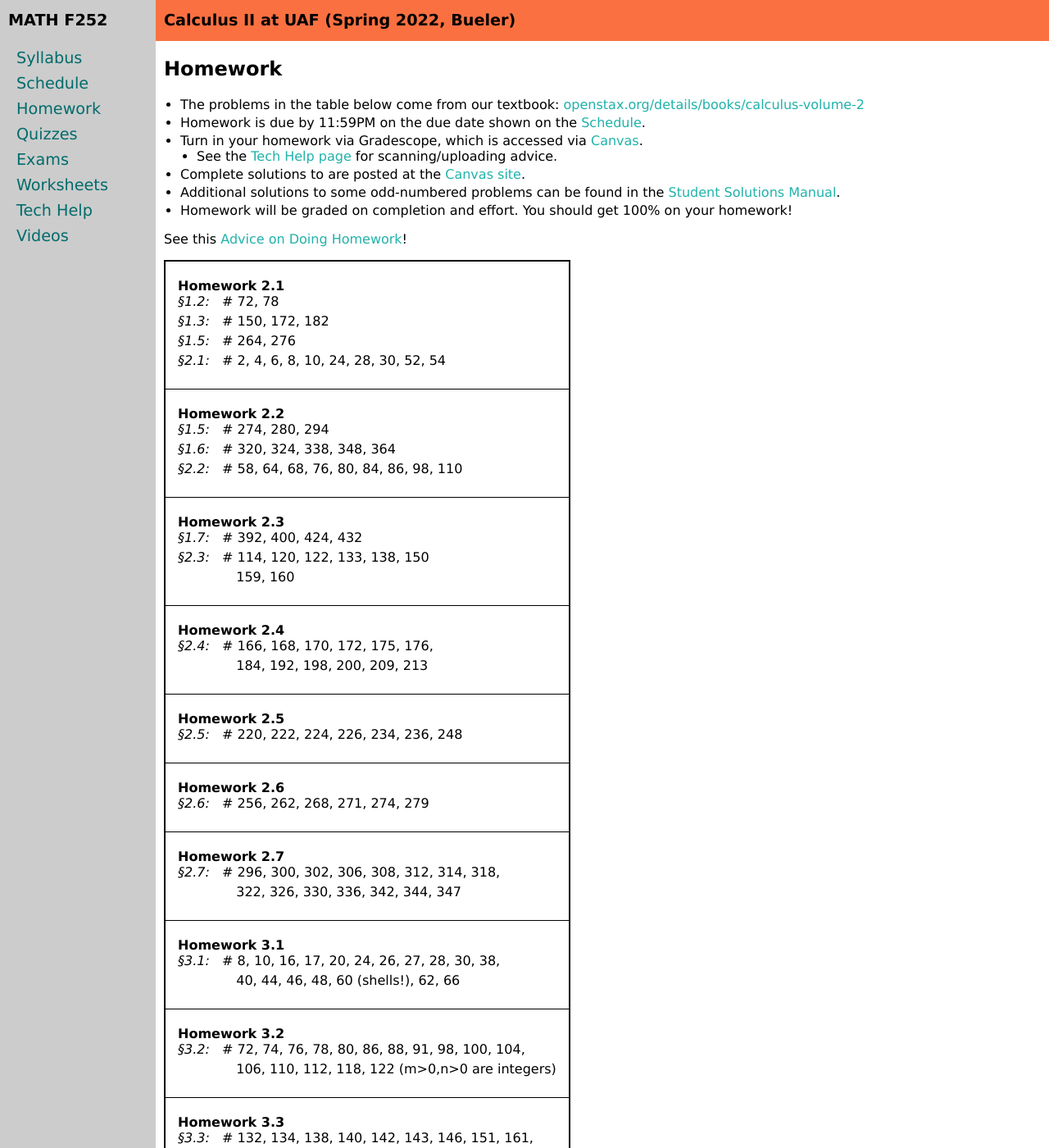
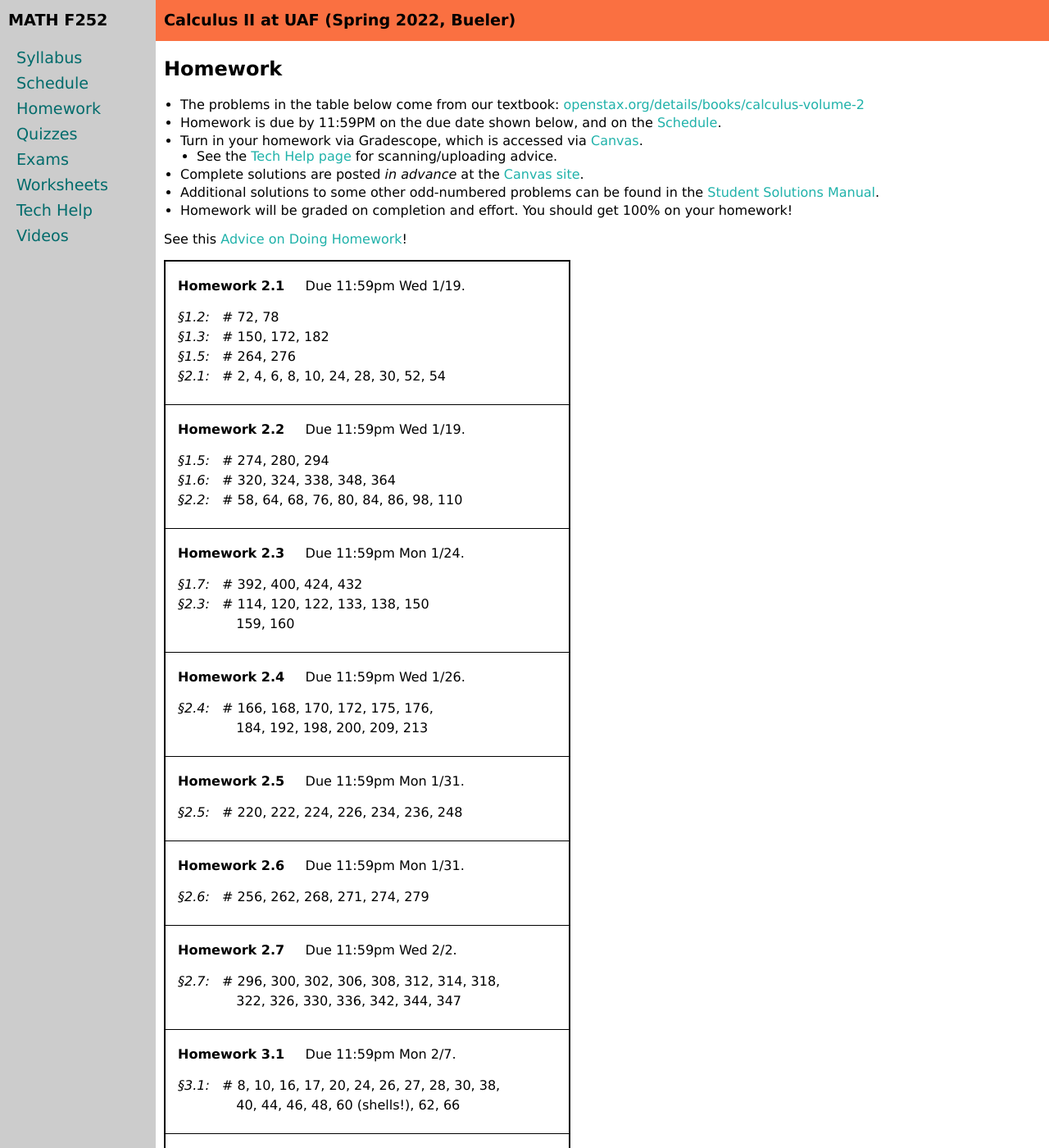
Before and after one commit to uaf-math/calc2, a Jekyll site: the page built from homework.md, in a window 1280 px wide and 1400 px high. Shown: the whole window at 82% size. Built offline with Jekyll 4.4.1, drawn with Linux system fonts in a browser that asks for light colours; some of the changed text lies outside the part shown.

Commit message:
Show due date for homework in homework list.

```diff
--- a/_data/homework.yml
+++ b/_data/homework.yml
@@ -2,6 +2,7 @@ semester: Spring 2022
 home: assets/homework
 homework:
 - name: Homework 2.1
+  due: 11:59pm Wed 1/19
   sections:
   - section: 1.2
     problems: 72, 78
@@ -12,6 +13,7 @@ homework:
   - section: 2.1
     problems: 2, 4, 6, 8, 10, 24, 28, 30, 52, 54
 - name: Homework 2.2
+  due: 11:59pm Wed 1/19
   sections:
   - section: 1.5
     problems: 274, 280, 294
@@ -20,6 +22,7 @@ homework:
   - section: 2.2
     problems: 58, 64, 68, 76, 80, 84, 86, 98, 110
 - name: Homework 2.3
+  due: 11:59pm Mon 1/24
   sections:
   - section: 1.7
     problems: 392, 400, 424, 432
@@ -27,58 +30,70 @@ homework:
     problems: 114, 120, 122, 133, 138, 150
     cont: 159, 160
 - name: Homework 2.4
+  due: 11:59pm Wed 1/26
   sections:
   - section: 2.4
     problems: 166, 168, 170, 172, 175, 176,
     cont: 184, 192, 198, 200, 209, 213
 - name: Homework 2.5
+  due: 11:59pm Mon 1/31
   sections:
   - section: 2.5
     problems: 220, 222, 224, 226, 234, 236, 248
 - name: Homework 2.6
+  due: 11:59pm Mon 1/31
   sections:
   - section: 2.6
     problems: 256, 262, 268, 271, 274, 279
 - name: Homework 2.7
+  due: 11:59pm Wed 2/2
   sections:
   - section: 2.7
     problems: 296, 300, 302, 306, 308, 312, 314, 318,
     cont: 322, 326, 330, 336, 342, 344, 347
 - name: Homework 3.1
+  due: 11:59pm Mon 2/7
   sections:
   - section: 3.1
     problems: 8, 10, 16, 17, 20, 24, 26, 27, 28, 30, 38,
     cont: 40, 44, 46, 48, 60 (shells!), 62, 66
 - name: Homework 3.2
+  due: 11:59pm Wed 2/9
   sections:
   - section: 3.2
     problems: 72, 74, 76, 78, 80, 86, 88, 91, 98, 100, 104,
     cont: 106, 110, 112, 118, 122 (m>0,n>0 are integers)
 - name: Homework 3.3
+  due: 11:59pm Mon 2/14
   sections:
   - section: 3.3
     problems: 132, 134, 138, 140, 142, 143, 146, 151, 161,
     cont: 162, 166, 169, 170, 172, 175
 - name: Homework 3.4
+  due: 11:59pm Mon 2/14
   sections:
   - section: 3.4
     problems: 182, 184, 186, 187, 192, 196, 200, 203, 207,
     cont: 211, 214, 220, 222, 231, 238
 - name: Homework 3.6
+  due: 11:59pm Wed 2/16
   sections:
   - section: 3.6
     problems: 299, 303, 306, 310, 311, 314, 315, 316, 322
     supp: supp3p6.pdf
 - name: Homework 3.7
+  due: 11:59pm Mon 2/21
   sections:
   - section: 3.7
     problems: 348, 349, 351, 352, 353, 360, 361, 363, 364,
     cont: 365, 367, 374, 377, 394, 398, 402
 - name: Homework 4.1
+  due: 11:59pm Wed 2/23
   sections:
   - section: 4.1
     problems: 9, 11, 17, 18, 20, 28, 35, 36, 38, 40, 56, 58
 - name: Homework 5.1
+  due: 11:59pm Mon 2/28
   sections:
   - section: 5.1
     problems: 1, 2, 3, 4, 6, 8, 10, 13, 15, 23, 25, 27,
--- a/_includes/homework_table.md
+++ b/_includes/homework_table.md
@@ -2,7 +2,7 @@
 <table class="asst-table">
 {% for homework in data.homework %}
 <tr>
-  <td><b>{{ homework.name }}</b>
+  <td><b>{{ homework.name }}</b> &nbsp; &nbsp; Due {{ homework.due }}.<br><br>
     <table class="inner">
     {% for section in homework.sections %}
       <tr>
--- a/homework.md
+++ b/homework.md
@@ -6,11 +6,11 @@ title: Homework
 ## Homework
 
   * The problems in the table below come from our textbook: [openstax.org/details/books/calculus-volume-2](https://openstax.org/details/books/calculus-volume-2)
-  * Homework is due by 11:59PM on the due date shown on the [Schedule](assets/general/schedule.pdf).
+  * Homework is due by 11:59PM on the due date shown below, and on the [Schedule](schedule.pdf).
   * Turn in your homework via Gradescope, which is accessed via [Canvas](https://canvas.alaska.edu/courses/7049).
     * See the [Tech Help page](techHelp.html) for scanning/uploading advice.
-  * Complete solutions to are posted at the [Canvas site](https://canvas.alaska.edu/courses/7049).
-  * Additional solutions to some odd-numbered problems can be found in the [Student Solutions Manual](https://openstax.org/details/books/calculus-volume-2?Student%20resources).
+  * Complete solutions are posted _in advance_ at the [Canvas site](https://canvas.alaska.edu/courses/7049).
+  * Additional solutions to some other odd-numbered problems can be found in the [Student Solutions Manual](https://openstax.org/details/books/calculus-volume-2?Student%20resources).
   * Homework will be graded on completion and effort.  You should get 100% on your homework!
 
 See this [Advice on Doing Homework](hw-advice.html)!
```
